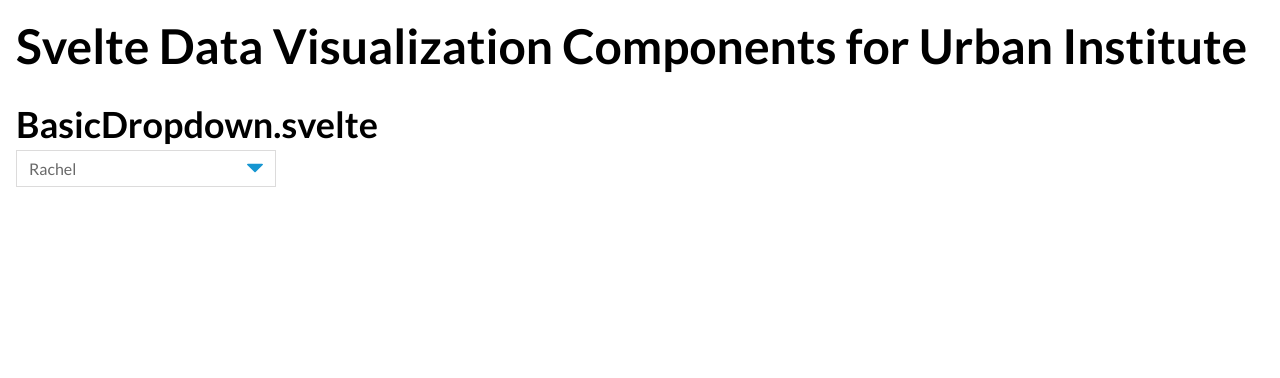
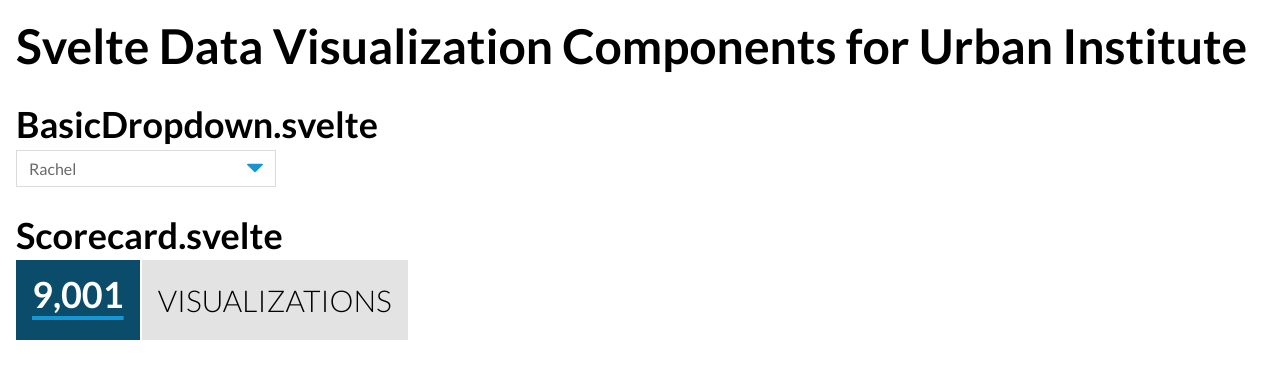
Before and after one commit to UrbanInstitute/dataviz-components, a SvelteKit app: page / in a window 1280 px wide. Shown: the top 378 px of the page. Built offline with nearby package versions, Linux system fonts and the light colour scheme; a web font is replaced by a local one.

Commit message:
add scorecard

```diff
--- /dev/null
+++ b/src/lib/Scorecard.svelte
@@ -0,0 +1,85 @@
+<script>
+	export let value;
+	export let label;
+</script>
+
+<div class="scorecard-container">
+	<!-- scorecard value -->
+	{#if value}
+		<div class="scorecard-number">
+			<div class="scorecard-number-inner">
+				{value}
+			</div>
+		</div>
+	{/if}
+	<!-- scorecard label -->
+	{#if label}
+		<div class="scorecard-text-group font-light">
+			<div class="scorecard-text">
+				{label}
+			</div>
+		</div>
+	{/if}
+</div>
+
+<style>
+	.scorecard-container {
+		display: flex;
+		flex-direction: row;
+		gap: 2px;
+		max-height: var(--spacing-20);
+		height: var(--spacing-20);
+	}
+
+	.scorecard-number {
+		display: flex;
+		align-items: center;
+		font-size: var(--font-size-4xl);
+		font-weight: var(--font-weight-bold);
+		height: var(--spacing-20);
+		color: var(--color-white);
+		background-color: var(--color-blue-shade-darker);
+		padding: 0 1rem;
+		text-decoration: underline;
+		text-underline-offset: var(--spacing-2);
+		text-decoration-color: var(--color-blue);
+		text-decoration-thickness: var(--spacing-1);
+	}
+	.scorecard-number-inner {
+		transform: translateY(-6px);
+	}
+
+	.scorecard-text-group {
+		display: flex;
+		align-items: center;
+		height: var(--spacing-20);
+		background-color: var(--color-gray-shade-light);
+	}
+
+	.scorecard-text {
+		font-size: var(--font-size-3xl);
+		overflow: nowrap;
+		padding: 0 var(--spacing-4);
+		text-transform: uppercase;
+	}
+
+	/* on smaller screens, reduce font size so there's no vertical stacking */
+	@media screen and (max-width: 450px) {
+		.scorecard-text {
+			font-size: var(--font-size-2xl);
+		}
+	}
+
+	@media screen and (max-width: 376px) {
+		.scorecard-number {
+			height: var(--spacing-16);
+		}
+		.scorecard-container {
+			height: var(--spacing-16);
+			max-height: var(--spacing-16);
+		}
+		.scorecard-text-group {
+			height: var(--spacing-16);
+		}
+	}
+</style>
--- a/src/routes/+page.svelte
+++ b/src/routes/+page.svelte
@@ -1,5 +1,6 @@
 <script>
 	import BasicDropdown from "$lib/BasicDropdown.svelte";
+	import Scorecard from "$lib/Scorecard.svelte";
 	import "../app.css";
 </script>
 
@@ -18,6 +19,9 @@
 		inline_label="Select a value"
 		id="names"
 	/>
+	<br />
+	<h2>Scorecard.svelte</h2>
+	<Scorecard value="9,001" label="Visualizations" />
 </main>
 
 <style>
```
